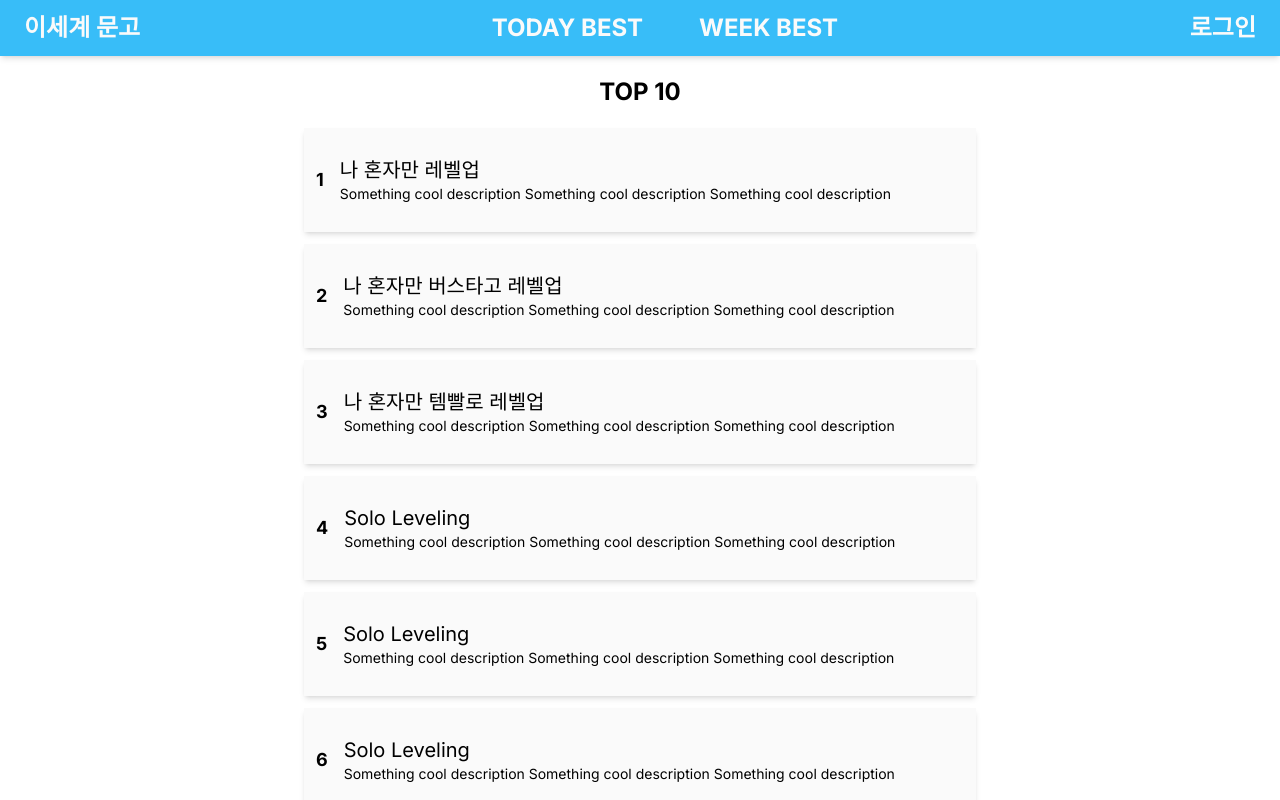
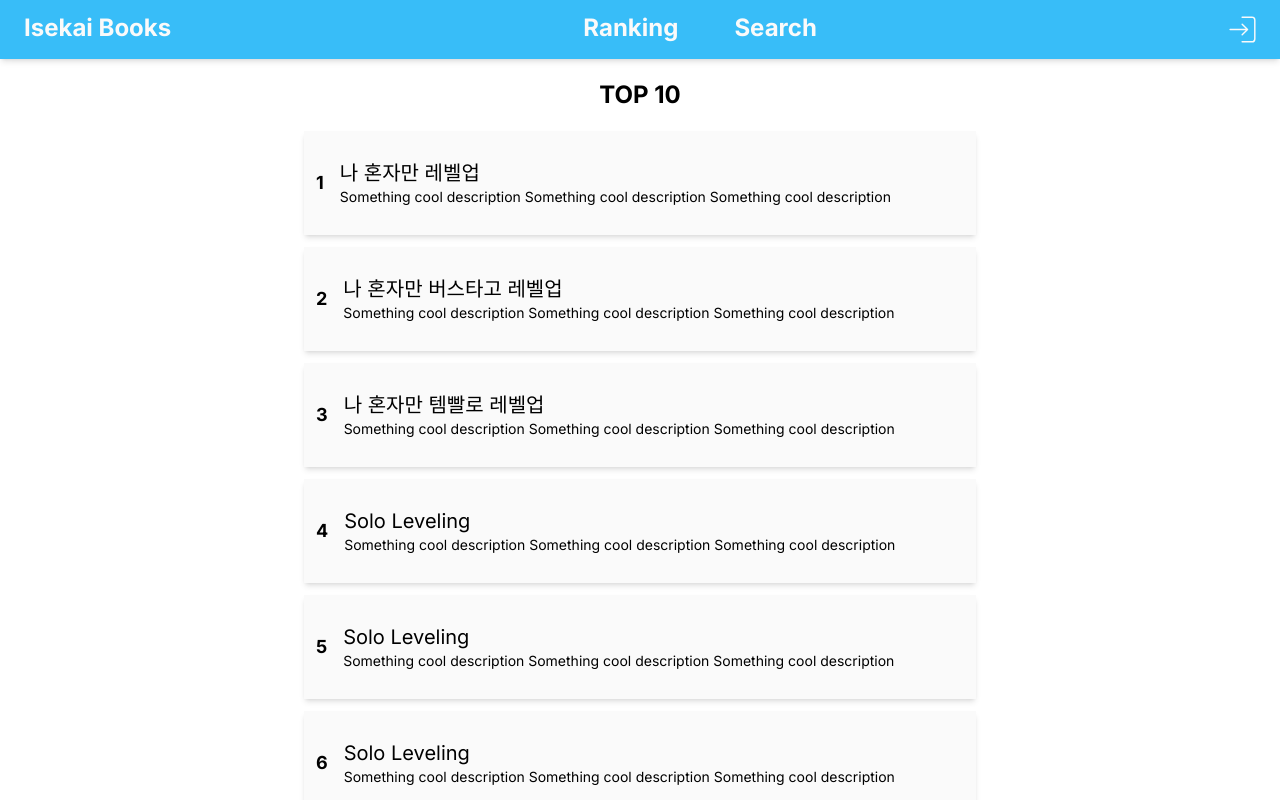
Before and after one commit to rlaehd62/Isekai-Front, a Next.js app: page / in a window 1280 px wide. Shown: the top 800 px of the page. Built offline with nearby package versions, Linux system fonts and the light colour scheme.

Commit message:
Optimized HeadNav

```diff
--- a/src/app/components/HeadNav.tsx
+++ b/src/app/components/HeadNav.tsx
@@ -3,65 +3,63 @@
 import Link from "next/link"
 import '@/app/index.css'
 import { useState } from "react"
+import { CiLogin, CiHeart, CiPen, CiLogout } from "react-icons/ci";
 
 export default function HeadNav()
 {
     const [isActive, setActive] = useState(false)
-    const links = [
-        {
-            'name': 'TODAY BEST',
-            'link': '/today-best'
-        },
 
-        {
-            'name': 'WEEK BEST',
-            'link': '/week-best'
-        }
-    ]
+    function showUserMenus()
+    {
+        return [
+            <Link className="nav-item-effect" href='/write'> <CiPen size={35} /></Link>,
+            <Link className="nav-item-effect" href='/search'> <CiHeart size={35} /></Link>
+        ]
+    }
+
     return (
         <header className="w-screen flex grow-0 flex-col shadow-md bg-sky-400 text-neutral-50 sticky top-0">
 
             <div className="flex flex-row p-3 justify-between">
                 <div className="flex flex-none font-bold mx-3">
                     <h1 className="text-xl md:text-2xl">
-                        <Link href='/'>이세계 문고</Link>
+                        <Link href='/'>Isekai Books</Link>
                     </h1>
                 </div>
                 <div className="flex flex-row justify-around">
-                    {
-                        links.map((info, index) => (
-                            <Link className="nav-item" key={index} href={info.link}>
-                                {info.name}
-                            </Link>
-                        ))
-                    }
+                    <Link className="nav-item" href='/ranking'>
+                        Ranking
+                    </Link>
+
+                    <Link className="nav-item" href='/search'>
+                        Search
+                    </Link>
                 </div>
 
-                <div className={isActive ? 'block' : 'hidden'}>
-                    <div className="flex flex-none font-bold mx-3">
-                        <h1 className="text-xl md:text-2xl">
-                            <Link href='/myinfo'>내 정보</Link>
-                        </h1>
-                    </div>
-                </div>
+                <div>
+                    <div className="flex flex-row font-bold mx-1">
+                        {
+                            isActive && showUserMenus()
+                        }
 
-                <div className={isActive ? 'hidden' : 'block'}>
-                    <div className="flex flex-none font-bold mx-3">
-                        <h1 className="text-xl md:text-2xl">
-                            <Link href='/login'>로그인</Link>
-                        </h1>
+                        {
+                            isActive
+                            ? <Link className="nav-item-effect" href='/logout'><CiLogout size={35} /></Link>
+                            : <Link className="nav-item-effect" href='/login'><CiLogin size={35} /></Link>
+                        }
+
                     </div>
                 </div>
             </div>
 
             <div className="flex flex-row p-3 justify-around md:hidden">
-                {
-                    links.map((info, index) => (
-                        <Link className="nav-item-mobile" key={index} href={info.link}>
-                            {info.name}
-                        </Link>
-                    ))
-                }
+                <Link className="nav-item-moible" href='/ranking'>
+                    Ranking
+                </Link>
+
+                <Link className="nav-item-moible" href='/search'>
+                    Search
+                </Link>
             </div>
         </header>
     )
--- a/src/app/index.css
+++ b/src/app/index.css
@@ -12,6 +12,10 @@
         @apply mx-4 px-3 font-bold text-lg rounded-lg hover:bg-sky-600 md:hidden nav-item-animation;
     }
 
+    .nav-item-effect {
+        @apply px-1 rounded-md hover:bg-sky-600 nav-item-animation;
+    }
+
     .nav-item-animation {
         @apply transition-all duration-300 cursor-pointer;
     }
--- a/src/app/layout.tsx
+++ b/src/app/layout.tsx
@@ -22,8 +22,13 @@
           <div className="flex">
             <HeadNav />
           </div>
+
           <div className="flex flex-1">
             {children}
+          </div>
+
+          <div className="flex bg-gray-800 mt-5 p-7 justify-center">
+            <p className="text-gray-500">Copyright © Isekai Books 2024. All Rights Reserved.</p>
           </div>
         </div>
       </body>
--- a/src/app/page.tsx
+++ b/src/app/page.tsx
@@ -56,7 +56,7 @@
   ]
 
   return (
-    <div className='w-screen h-screen flex flex-col items-center '>
+    <div className='w-screen flex flex-col items-center'>
 
       <div className='flex mt-5 text-2xl font-bold'>
         <h1>TOP 10</h1>
```
